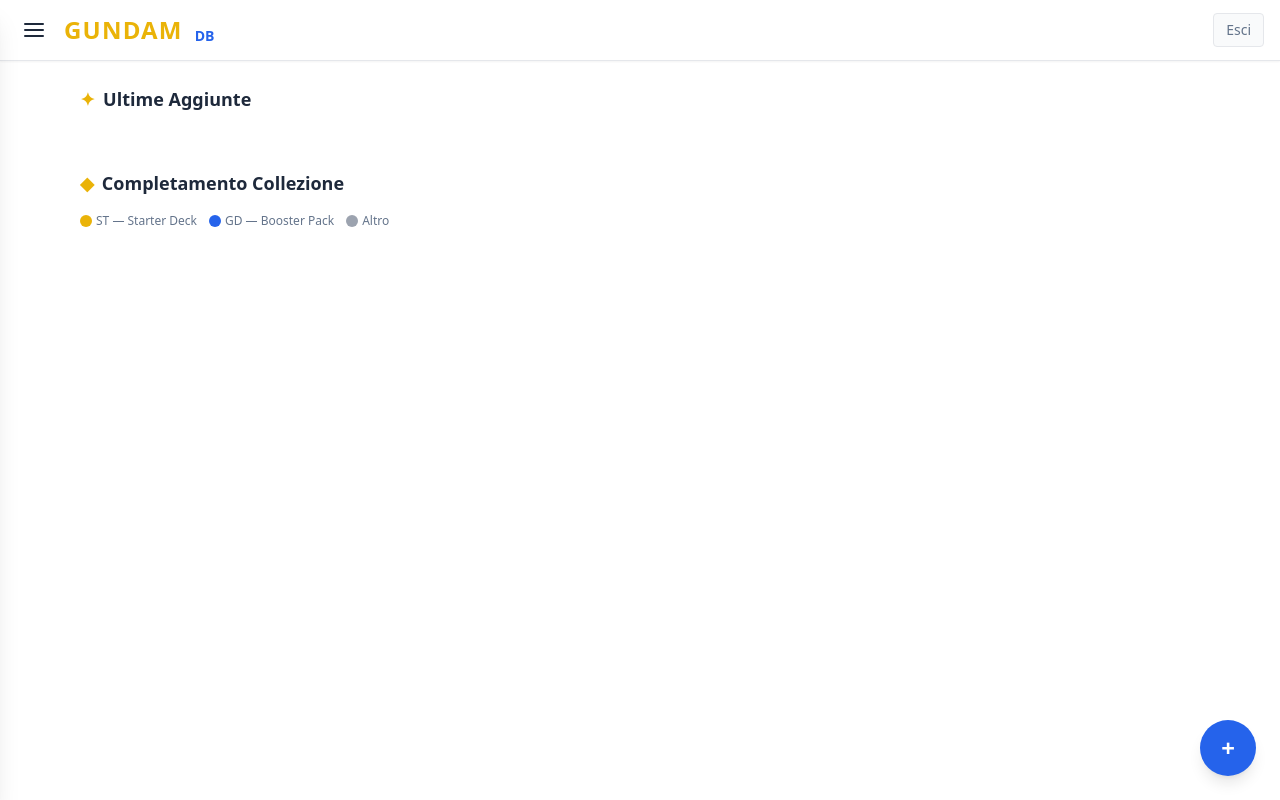
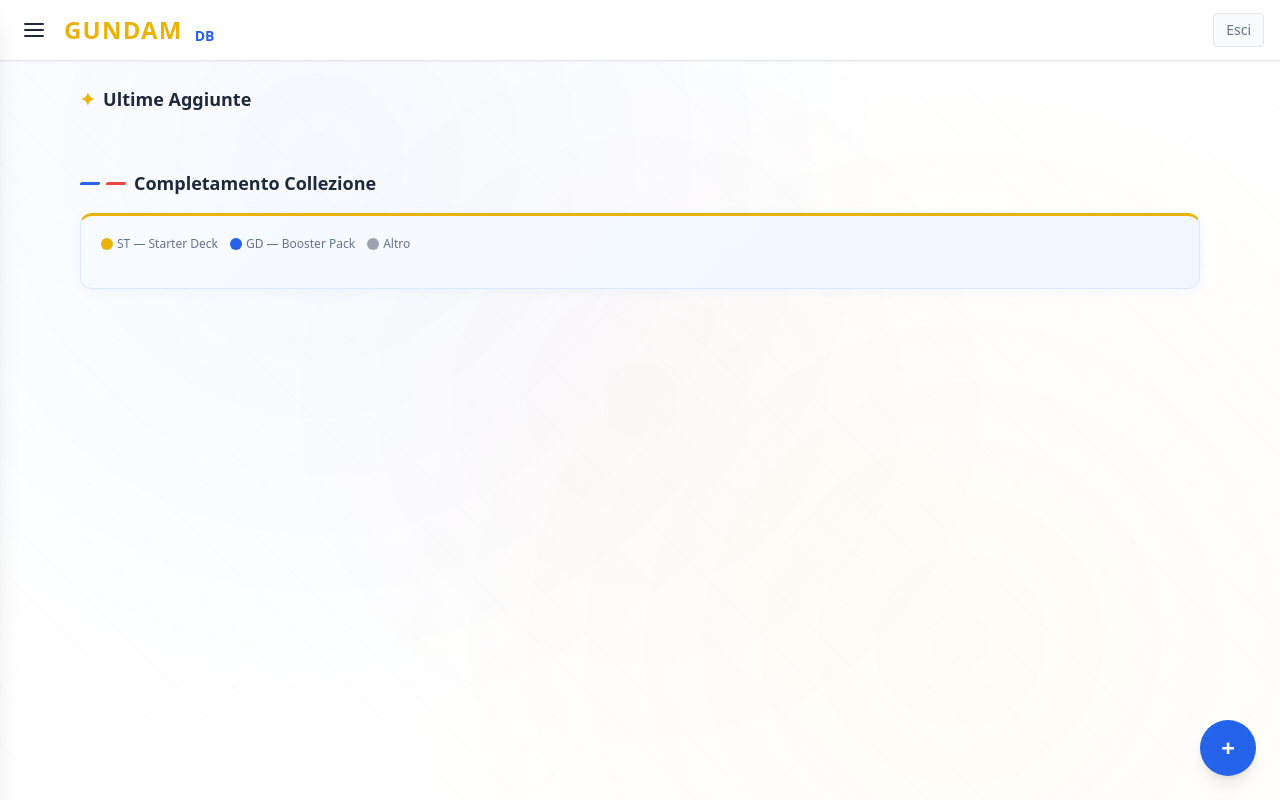
Before and after one commit to Rene9267/Gundam-TCG-Database, a plain HTML site: page index.html in a window 1280 px wide. Both pictures are taken after a click on the button "AVVIA". Drawn offline with nearby package versions, Linux system fonts and the light colour scheme; no server answers.

Commit message:
feat: Gundam background motif, completion card container, V-fin accent

```diff
--- a/index.html
+++ b/index.html
@@ -104,8 +104,9 @@
 
       <section class="mt-10">
         <h2 class="text-lg font-semibold text-gundam-dark mb-4 flex items-center gap-2">
-          <span class="text-gundam-yellow">◆</span> Completamento Collezione
+          <span class="gundam-vfin"></span> Completamento Collezione
         </h2>
+        <div class="completion-card">
           <div class="mb-4 flex flex-wrap gap-3 text-xs text-gundam-muted">
             <span class="inline-flex items-center gap-1"><span class="w-3 h-3 rounded-full bg-gundam-yellow inline-block"></span> ST — Starter Deck</span>
             <span class="inline-flex items-center gap-1"><span class="w-3 h-3 rounded-full bg-gundam-blue inline-block"></span> GD — Booster Pack</span>
@@ -113,6 +114,7 @@
           </div>
           <div id="completion-circles-wrapper" class="max-h-[520px] overflow-y-auto pr-2 -mr-2">
             <div id="completion-circles" class="grid grid-cols-2 md:grid-cols-4 gap-4"></div>
+          </div>
         </div>
       </section>
     </div>
--- a/style.css
+++ b/style.css
@@ -1,6 +1,61 @@
 /* ==========================================
    GUNDAM TCG DATABASE - Custom Styles
    ========================================== */
+
+/* ---- Gundam Background Motif ---- */
+body::before {
+  content: '';
+  position: fixed;
+  inset: 0;
+  z-index: -1;
+  background-image:
+    radial-gradient(circle at 25% 20%, rgba(37, 99, 235, 0.04) 0%, transparent 50%),
+    radial-gradient(circle at 75% 80%, rgba(234, 179, 8, 0.04) 0%, transparent 50%),
+    radial-gradient(circle at 50% 50%, rgba(239, 68, 68, 0.02) 0%, transparent 50%);
+  pointer-events: none;
+}
+
+/* Body pattern overlay */
+body::after {
+  content: '';
+  position: fixed;
+  inset: 0;
+  z-index: -1;
+  background-image:
+    repeating-linear-gradient(45deg, transparent, transparent 40px, rgba(37, 99, 235, 0.02) 40px, rgba(37, 99, 235, 0.02) 41px),
+    repeating-linear-gradient(-45deg, transparent, transparent 40px, rgba(234, 179, 8, 0.02) 40px, rgba(234, 179, 8, 0.02) 41px);
+  pointer-events: none;
+}
+
+/* V-fin decorative bar on the dashboard */
+.gundam-vfin {
+  position: relative;
+  display: inline-flex;
+  align-items: center;
+  gap: 6px;
+}
+.gundam-vfin::before,
+.gundam-vfin::after {
+  content: '';
+  width: 20px;
+  height: 3px;
+  background: #2563eb;
+  border-radius: 2px;
+  transform: skewX(-20deg);
+}
+.gundam-vfin::after {
+  background: #ef4444;
+}
+
+/* ---- Completion Card Container ---- */
+.completion-card {
+  background: linear-gradient(135deg, #f8fbff, #f0f7ff);
+  border: 1px solid #dbeafe;
+  border-top: 3px solid #eab308;
+  border-radius: 12px;
+  padding: 20px;
+  box-shadow: 0 2px 12px rgba(37, 99, 235, 0.06);
+}
 
 /* ---- Card hover ---- */
 .card-entry {
@@ -29,11 +84,11 @@
 .completion-ring-bg {
   fill: none;
   stroke: #e2e8f0;
-  stroke-width: 6;
+  stroke-width: 7;
 }
 .completion-ring-fg {
   fill: none;
-  stroke-width: 6;
+  stroke-width: 7;
   stroke-linecap: round;
   transition: stroke-dashoffset 0.6s ease;
 }
```
Lines whose indentation alone changed are shown as unchanged.
